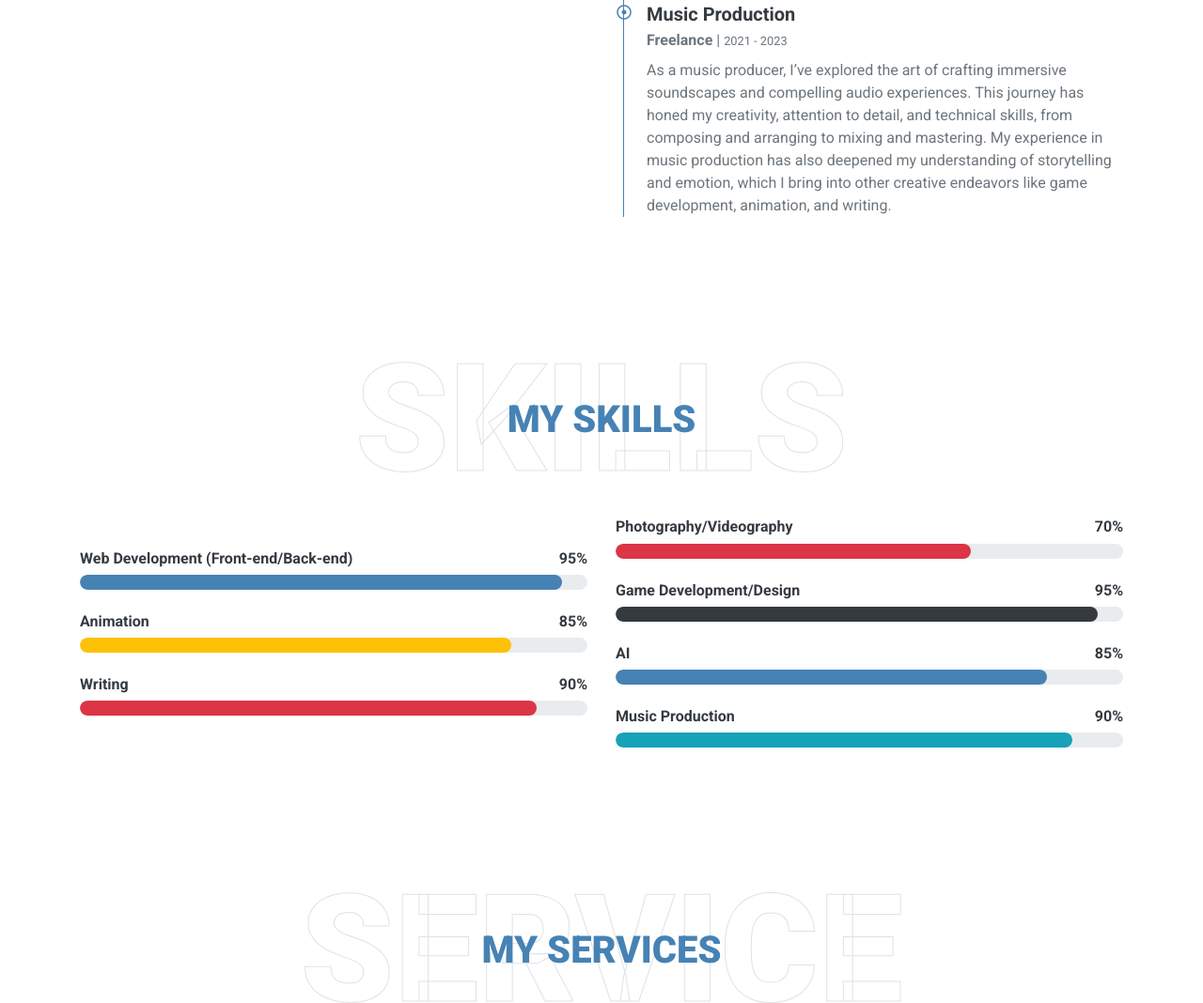
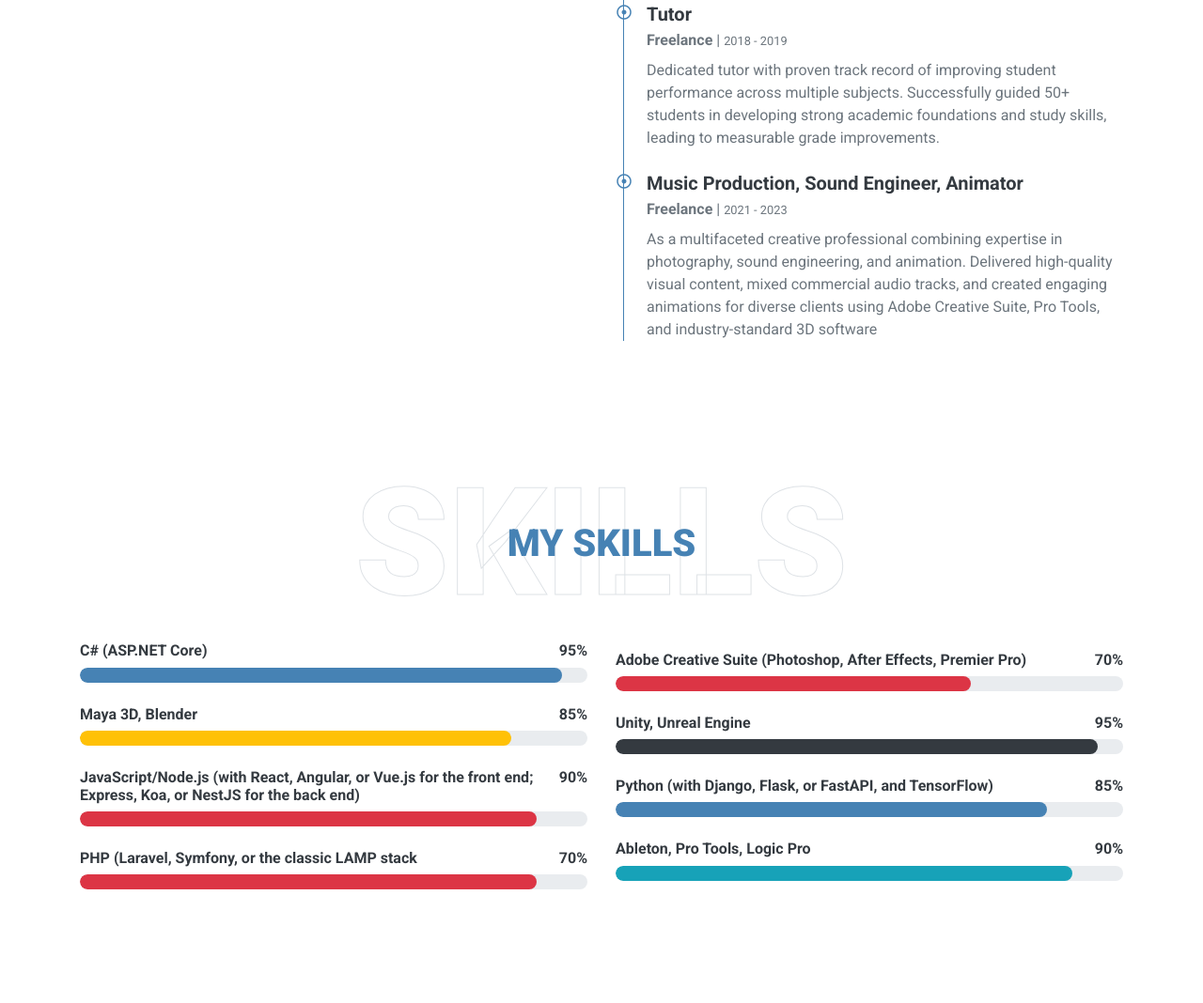
Before and after one commit to coldcoast-cc/SinoResume, a plain HTML site: page index.html in a window 1280 px wide. Shown: the part 2773-3841 px from the top of the page at 94% size. Drawn offline with nearby package versions, Linux system fonts and the light colour scheme.

Commit message:
Update index.html

```diff
--- a/index.html
+++ b/index.html
@@ -117,7 +117,7 @@
                     <div class="row mb-3">
                         <div class="col-sm-6 py-2"><h6>Name: <span class="text-secondary">Sinothile "Snow" Mthiyane</span></h6></div>
                         <div class="col-sm-6 py-2"><h6>Birthday: <span class="text-secondary">25 February 2000</span></h6></div>
-                        <div class="col-sm-6 py-2"><h6>Degree: <span class="text-secondary">Bachelor's</span></h6></div>
+                        <div class="col-sm-6 py-2"><h6>Degree: <span class="text-secondary">Bachelor's in Computer Science</span></h6></div>
                         <div class="col-sm-6 py-2"><h6>Experience: <span class="text-secondary">5 Years</span></h6></div>
                         <div class="col-sm-6 py-2"><h6>Phone: <span class="text-secondary">064 751 9576</span></h6></div>
                         <div class="col-sm-6 py-2"><h6>Email: <span class="text-secondary">mthiyanesnow0@gmail.com</span></h6></div>
@@ -157,27 +157,33 @@
                     <div class="border-left border-primary pt-2 pl-4 ml-2">
                         <div class="position-relative mb-4">
                             <i class="far fa-dot-circle text-primary position-absolute" style="top: 2px; left: -32px;"></i>
-                            <h5 class="font-weight-bold mb-1">Web Designer/Developer</h5>
-                            <p class="mb-2"><strong>Freelance</strong> | <small>2024 - Present</small></p>
+                            <h5 class="font-weight-bold mb-1">Web Designer/Developer, AI Specialist</h5>
+                            <p class="mb-2"><strong>Freelance</strong> | <small>2023 - Present</small></p>
                             <p>As a web developer and designer, I specialize in creating dynamic, user-friendly websites and applications. With a strong foundation in both front-end and back-end development, I blend technical expertise with an eye for design to deliver seamless digital experiences. My multidisciplinary background in animation, game development, and writing enhances my ability to create visually engaging and functional interfaces that connect with users on a deeper level.</p>
                         </div>
                         <div class="position-relative mb-4">
                             <i class="far fa-dot-circle text-primary position-absolute" style="top: 2px; left: -32px;"></i>
                             <h5 class="font-weight-bold mb-1">Transcriptionist</h5>
-                            <p class="mb-2"><strong>Rev</strong> | <small>2019 - Present</small></p>
+                            <p class="mb-2"><strong>Rev</strong> | <small>2021 - Present</small></p>
                             <p>As a freelance transcriptionist, I’ve developed exceptional listening, attention to detail, and time management skills. This role has taught me the importance of accuracy and efficiency, as well as the ability to adapt to diverse content and industries. It’s a rewarding experience that has sharpened my focus and enhanced my ability to process and organize information effectively.</p>
                         </div>
                         <div class="position-relative mb-4">
                             <i class="far fa-dot-circle text-primary position-absolute" style="top: 2px; left: -32px;"></i>
-                            <h5 class="font-weight-bold mb-1">Game Developer/Designer</h5>
-                            <p class="mb-2"><strong>Freelance</strong> | <small>2023 - 2024</small></p>
+                            <h5 class="font-weight-bold mb-1">Game Developer/Designer, Writer</h5>
+                            <p class="mb-2"><strong>Freelance</strong> | <small>2019 - 2021</small></p>
                             <p>My passion for game development has led me to explore various aspects of the field, from initial concept design to final implementation. I have developed several game prototypes and projects using tools such as Godot, Unreal Engine and Unity, applying full-stack development principles to create engaging and functional gameplay experiences. My work encompasses the design and implementation of core game mechanics, including state-machines, enemy AI, etc., and I have contributed to diverse areas such as Character design, sountrack compostion, and story writing. I am adept at collaborating within team environments (if applicable) and possess a strong understanding of game design principles, always striving to create immersive and enjoyable player experiences.</p>
                         </div>
                         <div class="position-relative mb-4">
                             <i class="far fa-dot-circle text-primary position-absolute" style="top: 2px; left: -32px;"></i>
-                            <h5 class="font-weight-bold mb-1">Music Production</h5>
+                            <h5 class="font-weight-bold mb-1">Tutor</h5>
+                            <p class="mb-2"><strong>Freelance</strong> | <small>2018 - 2019</small></p>
+                            <p>Dedicated tutor with proven track record of improving student performance across multiple subjects. Successfully guided 50+ students in developing strong academic foundations and study skills, leading to measurable grade improvements.</p>
+                        </div>
+                        <div class="position-relative mb-4">
+                            <i class="far fa-dot-circle text-primary position-absolute" style="top: 2px; left: -32px;"></i>
+                            <h5 class="font-weight-bold mb-1">Music Production, Sound Engineer, Animator</h5>
                             <p class="mb-2"><strong>Freelance</strong> | <small>2021 - 2023</small></p>
-                            <p>As a music producer, I’ve explored the art of crafting immersive soundscapes and compelling audio experiences. This journey has honed my creativity, attention to detail, and technical skills, from composing and arranging to mixing and mastering. My experience in music production has also deepened my understanding of storytelling and emotion, which I bring into other creative endeavors like game development, animation, and writing.</p>
+                            <p>As a multifaceted creative professional combining expertise in photography, sound engineering, and animation. Delivered high-quality visual content, mixed commercial audio tracks, and created engaging animations for diverse clients using Adobe Creative Suite, Pro Tools, and industry-standard 3D software</p>
                         </div>
                     </div>
                 </div>
@@ -198,7 +204,7 @@
                 <div class="col-md-6">
                     <div class="skill mb-4">
                         <div class="d-flex justify-content-between">
-                            <h6 class="font-weight-bold">Web Development (Front-end/Back-end)</h6>
+                            <h6 class="font-weight-bold">C# (ASP.NET Core)</h6>
                             <h6 class="font-weight-bold">95%</h6>
                         </div>
                         <div class="progress">
@@ -207,7 +213,7 @@
                     </div>
                     <div class="skill mb-4">
                         <div class="d-flex justify-content-between">
-                            <h6 class="font-weight-bold">Animation</h6>
+                            <h6 class="font-weight-bold">Maya 3D, Blender</h6>
                             <h6 class="font-weight-bold">85%</h6>
                         </div>
                         <div class="progress">
@@ -216,8 +222,17 @@
                     </div>
                     <div class="skill mb-4">
                         <div class="d-flex justify-content-between">
-                            <h6 class="font-weight-bold">Writing</h6>
+                            <h6 class="font-weight-bold">JavaScript/Node.js (with React, Angular, or Vue.js for the front end; Express, Koa, or NestJS for the back end)</h6>
                             <h6 class="font-weight-bold">90%</h6>
+                        </div>
+                        <div class="progress">
+                            <div class="progress-bar bg-danger" role="progressbar" aria-valuenow="90" aria-valuemin="0" aria-valuemax="100"></div>
+                        </div>
+                    </div>
+                    <div class="skill mb-4">
+                        <div class="d-flex justify-content-between">
+                            <h6 class="font-weight-bold">PHP (Laravel, Symfony, or the classic LAMP stack</h6>
+                            <h6 class="font-weight-bold">70%</h6>
                         </div>
                         <div class="progress">
                             <div class="progress-bar bg-danger" role="progressbar" aria-valuenow="90" aria-valuemin="0" aria-valuemax="100"></div>
@@ -227,7 +242,7 @@
                 <div class="col-md-6">
                     <div class="skill mb-4">
                         <div class="d-flex justify-content-between">
-                            <h6 class="font-weight-bold">Photography/Videography</h6>
+                            <h6 class="font-weight-bold">Adobe Creative Suite (Photoshop, After Effects, Premier Pro)</h6>
                             <h6 class="font-weight-bold">70%</h6>
                         </div>
                         <div class="progress">
@@ -236,7 +251,7 @@
                     </div>
                     <div class="skill mb-4">
                         <div class="d-flex justify-content-between">
-                            <h6 class="font-weight-bold">Game Development/Design</h6>
+                            <h6 class="font-weight-bold">Unity, Unreal Engine</h6>
                             <h6 class="font-weight-bold">95%</h6>
                         </div>
                         <div class="progress">
@@ -245,7 +260,7 @@
                     </div>
                     <div class="skill mb-4">
                         <div class="d-flex justify-content-between">
-                            <h6 class="font-weight-bold">AI</h6>
+                            <h6 class="font-weight-bold">Python (with Django, Flask, or FastAPI, and TensorFlow)</h6>
                             <h6 class="font-weight-bold">85%</h6>
                         </div>
                         <div class="progress">
@@ -254,7 +269,7 @@
                     </div>
                     <div class="skill mb-4">
                         <div class="d-flex justify-content-between">
-                            <h6 class="font-weight-bold">Music Production</h6>
+                            <h6 class="font-weight-bold">Ableton, Pro Tools, Logic Pro</h6>
                             <h6 class="font-weight-bold">90%</h6>
                         </div>
                         <div class="progress">
@@ -344,7 +359,7 @@
                         <li class="btn btn-sm btn-outline-primary m-1" data-filter=".first">Film</li>
                         <li class="btn btn-sm btn-outline-primary m-1" data-filter=".second">Music</li>
                         <li class="btn btn-sm btn-outline-primary m-1" data-filter=".third">Game Dev</li>
-                        <li class="btn btn-sm btn-outline-primary m-1" data-filter=".third">Content Creation</li>
+                        <li class="btn btn-sm btn-outline-primary m-1" data-filter=".third">Web Dev</li>
                     </ul>
                 </div>
             </div>
```
